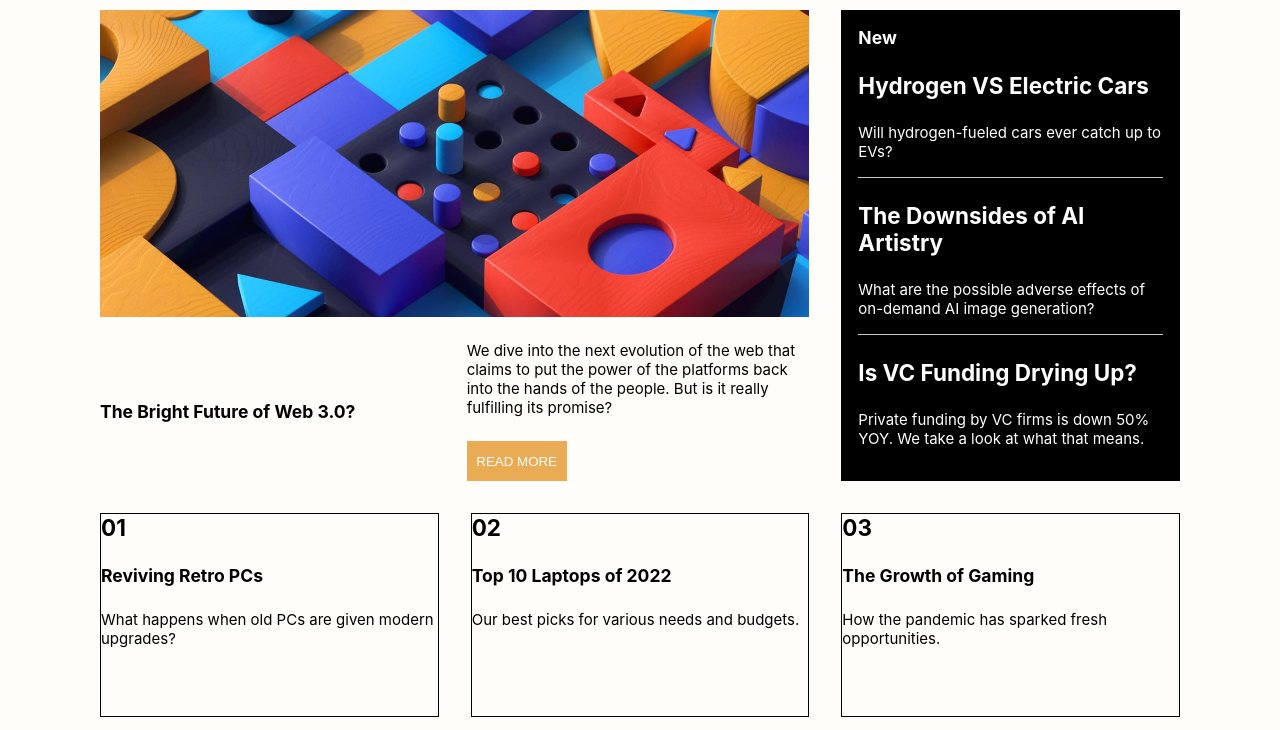
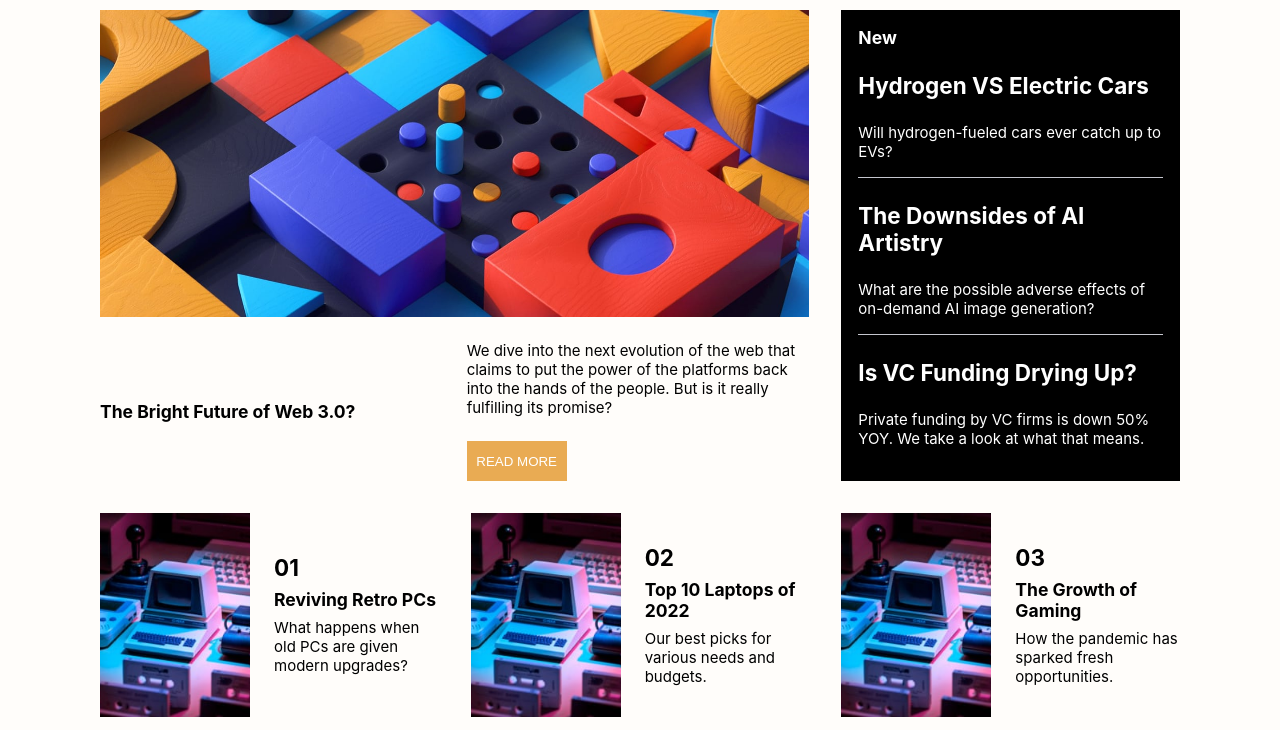
Before and after one commit to jakimiszka/fm-news, a plain HTML site: page index.html in a window 1280 px wide. Shown: the part 86-816 px from the top of the page. Drawn offline with Linux system fonts and the light colour scheme.

Commit message:
bottom articles styled

```diff
--- a/index.html
+++ b/index.html
@@ -54,19 +54,34 @@
       </section>
       <section class="old_articles">
         <article class="old_article">
+          <div class="old_article_img">
+            <img class="old_article_img" src="./assets/images/image-retro-pcs.jpg" alt="retro-pcs">
+          </div>
+           <div class="old_article_desc">
               <h2>01</h2>
               <h3>Reviving Retro PCs</h3>
               <p>What happens when old PCs are given modern upgrades?</p>
+           </div>
         </article>
         <article class="old_article">
+          <div class="old_article_img">
+            <img class="old_article_img" src="./assets/images/image-retro-pcs.jpg" alt="retro-pcs">
+          </div>
+          <div class="old_article_desc">
             <h2>02</h2>
             <h3>Top 10 Laptops of 2022</h3>
             <p>Our best picks for various needs and budgets.</p>
+          </div>
         </article>
         <article class="old_article">
+        <div class="old_article_img">
+            <img class="old_article_img" src="./assets/images/image-retro-pcs.jpg" alt="retro-pcs">
+         </div>
+         <div class="old_article_desc">
           <h2>03</h2>
           <h3>The Growth of Gaming</h3>
           <p>How the pandemic has sparked fresh opportunities.</p>
+        </div>
         </article>
       </section>
     </main>
--- a/styles.css
+++ b/styles.css
@@ -162,18 +162,30 @@ ul{
 }
 
 .old_articles{
-    /* display: flex;
-    flex-direction: column; */
-    /* gap: var(--spacing-300); */
+    display: flex;
+    flex-direction: column;
+    gap: var(--spacing-300);
 }
 
 .old_article{
+        display: flex;
+        justify-content: center;
+        align-items: center;
+        gap: var(--spacing-300);
+}
+
+.old_article_desc{
     display: flex;
     flex-direction: column;
-    gap: var(--spacing-300);
-    flex-grow: 1;
-    border: 1px solid black;
-    margin-bottom: 1rem;
+    gap: 0.5rem;
+}
+
+.old_article_img{
+    width: auto;
+    height: auto;
+    object-fit: cover;
+    float: none;
+    flex: 0 0 100px;
 }
 
 
@@ -294,10 +306,24 @@ ul{
     }
     .old_article{
         display: flex;
-        flex-direction: column;
+        flex-direction: row;
+        align-items: center;
+        gap: var(--spacing-300);
         width: 100%;
-        border: 1px solid black;
         margin-bottom: 1rem;
     }
 
+    .old_article_img{
+        width: 150px;
+        height: 100%;
+        object-fit: cover;
+        /* flex: 0 0 100px; */
+        /* align-self: stretch; */
+        /* max-height: none; */
+    }
+
+    .old_article_desc{
+        flex: 1 1 auto;
+    }
+
 }
```
Lines whose indentation alone changed are shown as unchanged.
